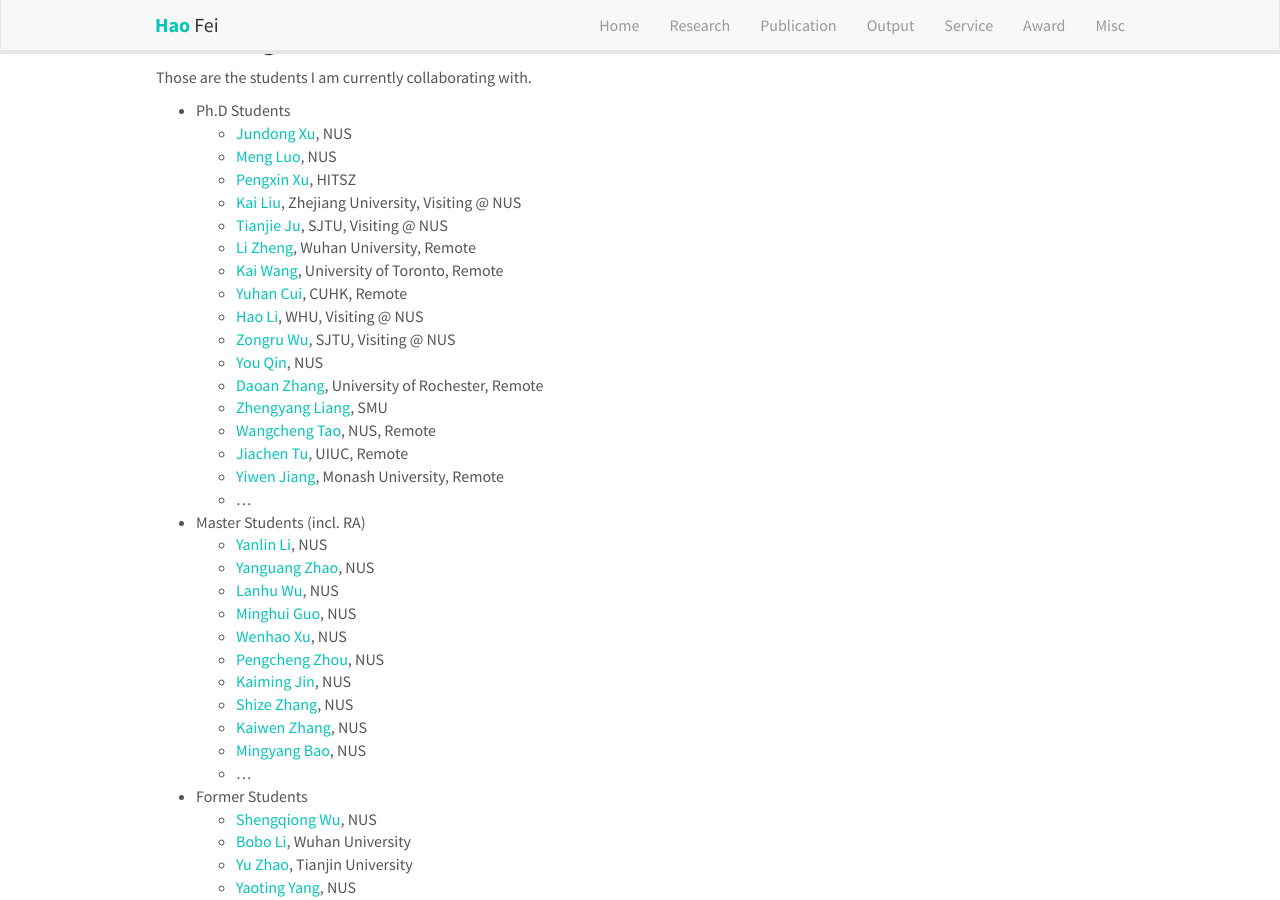
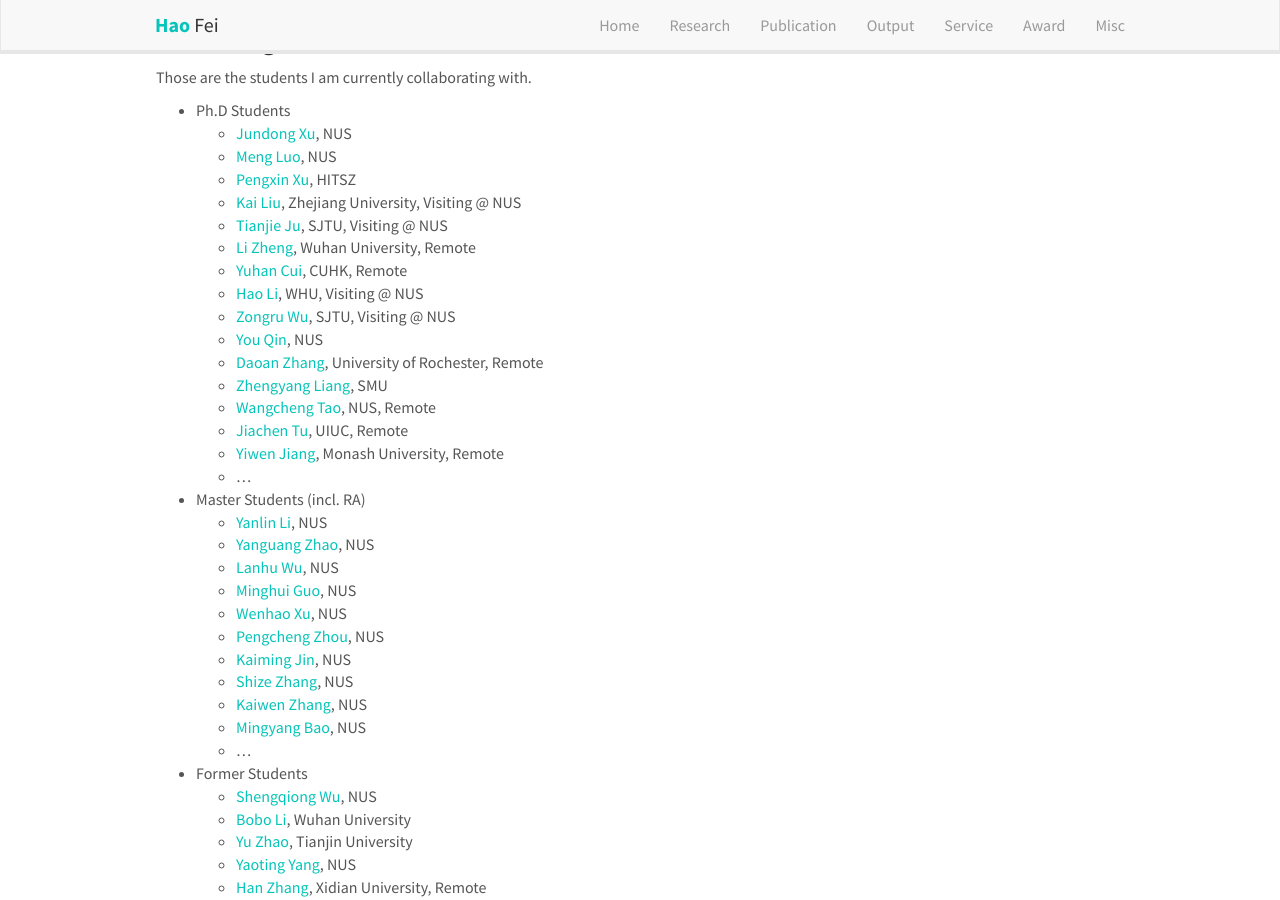
Before and after one commit to scofield7419/scofield7419.github.io, a Jekyll site: the page built from _pages/outputs.md, in a window 1280 px wide and 900 px high, scrolled down 1586 px. Built offline with Jekyll 4.4.1, drawn with Linux system fonts in a browser that asks for light colours; nearby versions of some CDN libraries; comment, search, counter and statistics services are not loaded; a style sheet for code colours, icons or effects is not loaded.

Commit message:
Update outputs.md

```diff
--- a/_pages/outputs.md
+++ b/_pages/outputs.md
@@ -109,7 +109,6 @@
   - [Kai Liu](https://kail8.github.io/), Zhejiang University, Visiting @ NUS
   - [Tianjie Ju](https://scholar.google.com.hk/citations?user=f8PPcnoAAAAJ), SJTU, Visiting @ NUS
   - [Li Zheng](https://scholar.google.com/citations?user=ItveFKsAAAAJ), Wuhan University, Remote
-  - [Kai Wang](https://scholar.google.com/citations?user=dBVSZWAAAAAJ), University of Toronto, Remote
   - [Yuhan Cui](https://www.grm.cuhk.edu.hk/en/profile/cui-yuhan/), CUHK, Remote
   - [Hao Li](), WHU, Visiting @ NUS
   - [Zongru Wu](https://zrw00.github.io/), SJTU, Visiting @ NUS
```
